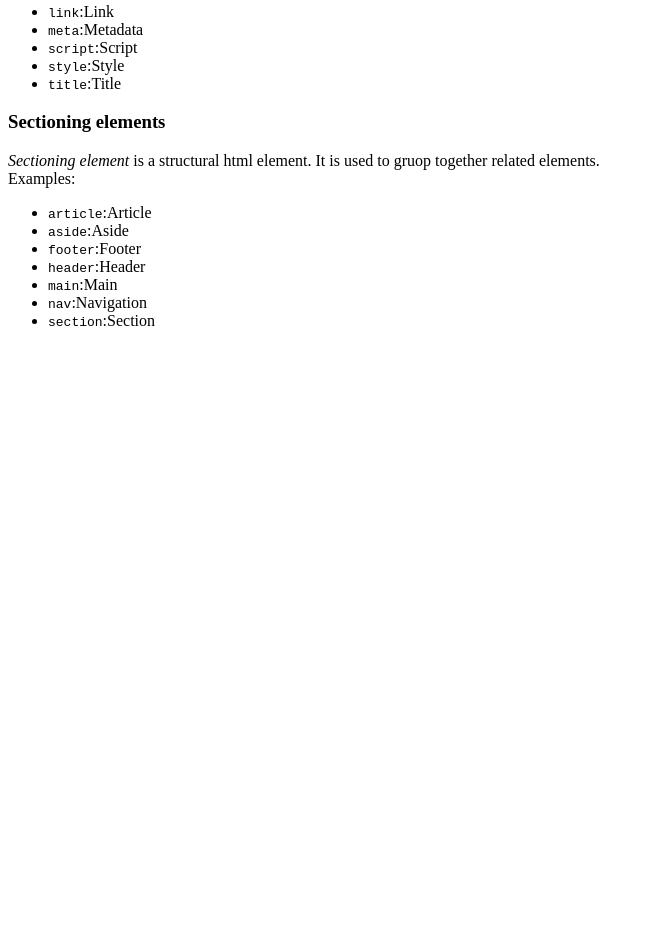
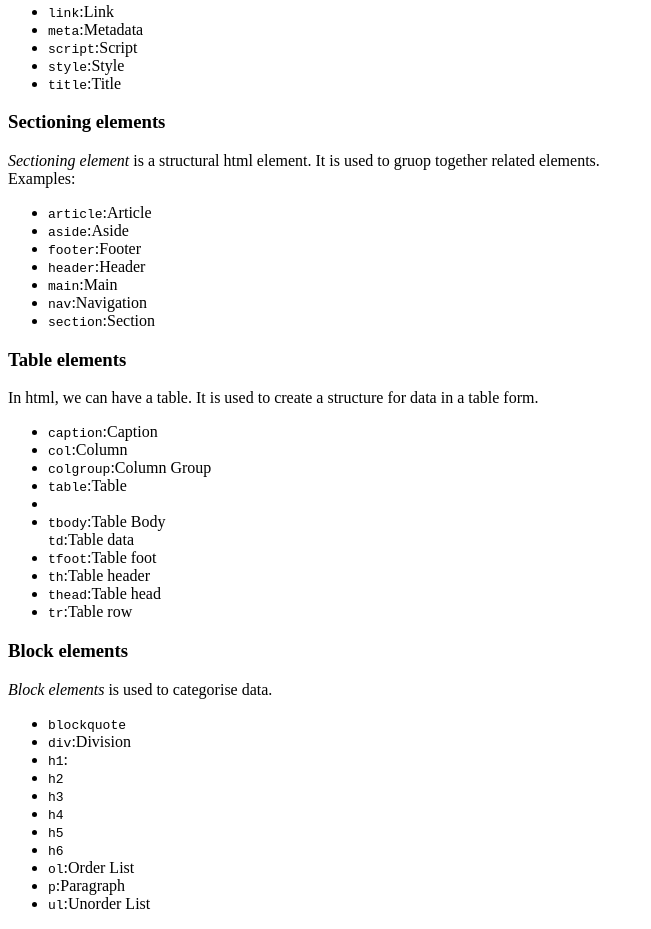
Before and after one commit to tsipoy/learning-html, a plain HTML site: page element.html in a window 1280 px wide. Shown: the part 1272-2201 px from the top of the page, without its empty margins (0-651 px from the left). Before the commit the page ends 1618 px from the top, so only its background shows below. Drawn offline with Linux system fonts and the light colour scheme.

Commit message:
added files

```diff
--- a/element.html
+++ b/element.html
@@ -252,6 +252,94 @@
           </ul>
         </nav>
       </section>
+      <section>
+        <header>
+          <h3>
+            Table elements
+          </h3>
+        </header>
+          <p>
+            In html, we can have a table.  It is used to create a structure for data in a table form.
+          </p>
+        <nav>
+          <ul>
+            <li>
+              <code>caption</code>:Caption
+            </li>
+            <li>
+              <code>col</code>:Column
+            </li>
+            <li>
+              <code>colgroup</code>:Column Group
+            </li>
+            <li>
+              <code>table</code>:Table
+            </li>
+            <li>
+              <li>
+                <code>tbody</code>:Table Body
+              </li>
+              <code>td</code>:Table data
+            </li>
+            <li>
+              <code>tfoot</code>:Table foot
+            </li>
+            <li>
+              <code>th</code>:Table header
+            </li>
+            <li>
+              <code>thead</code>:Table head
+            </li>
+            <li>
+              <code>tr</code>:Table row
+            </li>
+          </ul>
+        </nav>
+      </section>
+      <section>
+        <header>
+          <h3>
+            Block elements
+          </h3>
+        </header>
+          <p>
+            <dfn>Block elements</dfn> is used to categorise data.
+          </p>
+        <nav>
+          <ul>
+            <li>
+              <code>blockquote</code>
+            </li>
+            <li>
+              <code>div</code>:Division
+            </li>
+            <li>
+              <code>h1</code>:
+            </li>
+            <li>
+              <code>h2</code>
+            </li>
+            <li>
+              <code>h3</code>
+            </li>
+            <li>
+              <code>h4</code>
+            </li>
+            <li>
+              <code>h5</code>
+            </li>
+            <li>
+              <code>h6</code>
+            </li>
+            <li>
+              <code>ol</code>:Order List
+            </li>
+            <li>
+              <code>p</code>:Paragraph
+            </li>
+            <li>
+              <code>ul</code>:Unorder List
+            </li>
     </main>
   </body>
 </html>
```
Also changed, not shown: rules.html (added), 1 other file.
